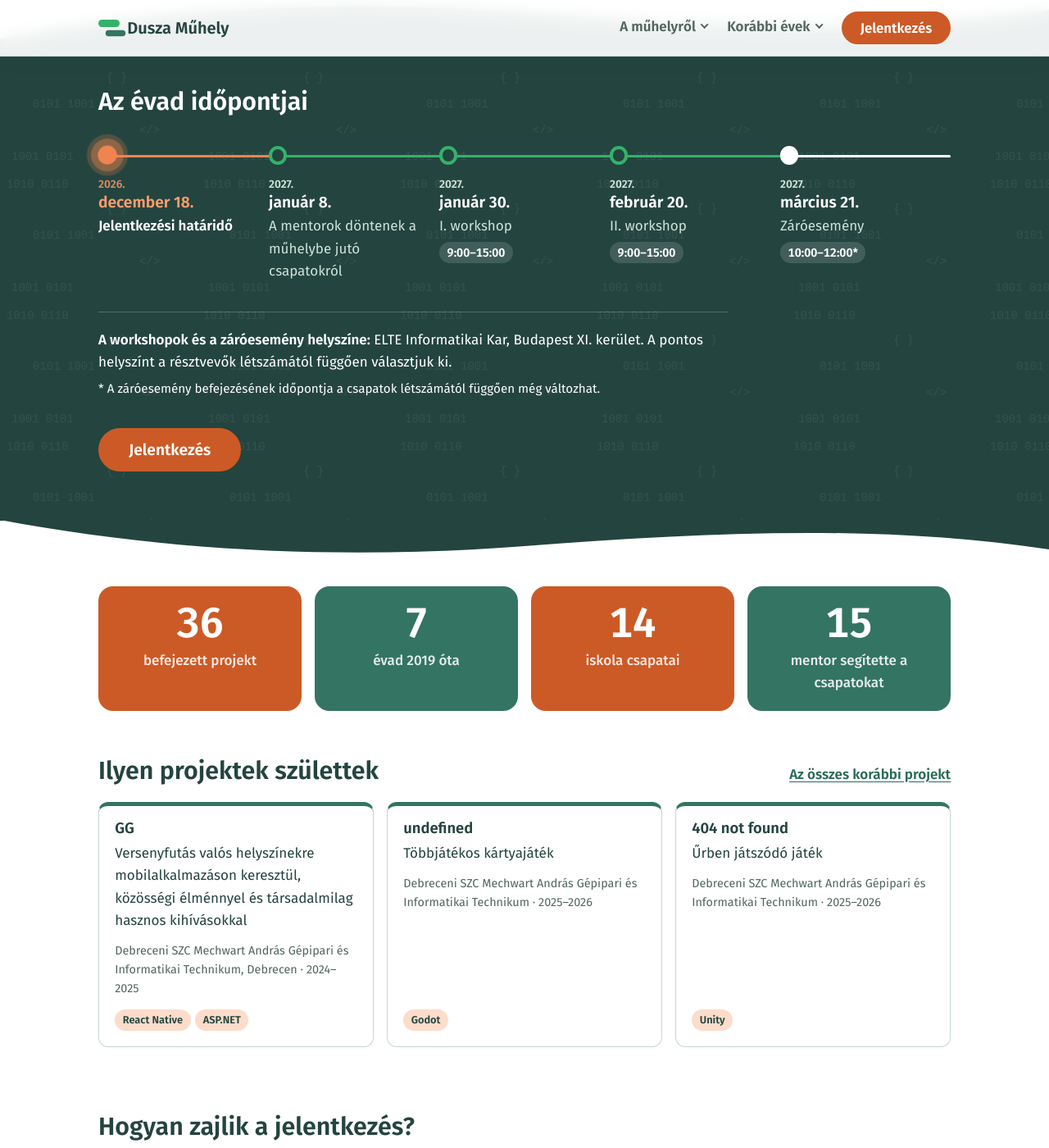
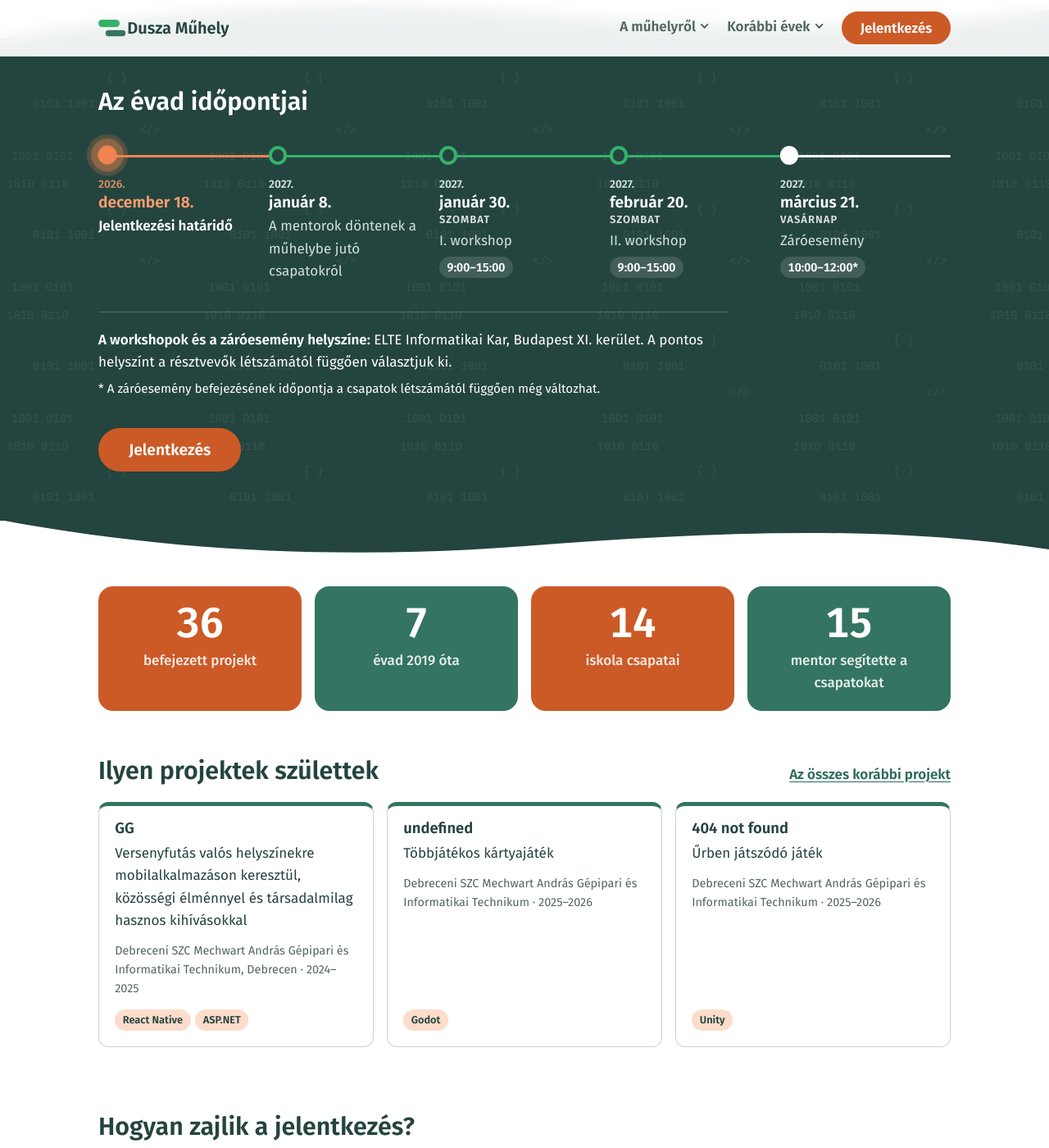
Before and after one commit to duszamuhely/duszamuhely.github.io, a Jekyll site: the page built from index.md, in a window 1280 px wide and 1400 px high, scrolled down 693 px. Shown: the whole window at 82% size. Built offline with Jekyll 4.4.1, drawn with Linux system fonts in a browser that asks for light colours.

Commit message:
szombat, vasarnap

```diff
--- a/assets/css/style.scss
+++ b/assets/css/style.scss
@@ -1414,3 +1414,19 @@ html { scroll-padding-top: calc(var(--header-h) + 0.75rem); }
 /* --- Címsorok alatti csík teli narancs a zöld helyett a dokumentumokban --- */
 .doc-content h2::before { background: var(--apply); }
 .season .timeline .is-deadline::before { background: var(--orange); border-color: var(--orange); }
+
+/* a nap neve közvetlenül a dátum mellett az idővonalon */
+.timeline time .t-weekday {
+  display: block;
+  margin-top: 0.15rem;
+  font-size: 0.68em;
+  font-weight: 600;
+  text-transform: uppercase;
+  letter-spacing: 0.08em;
+  color: inherit;
+  opacity: 0.85;
+}
+@media (max-width: 1000px) {
+  /* függőleges idővonalon elfér a dátum mellett */
+  .timeline time .t-weekday { display: inline; margin-left: 0.4rem; }
+}
--- a/index.md
+++ b/index.md
@@ -26,9 +26,9 @@ title: Kezdőlap
     <ol class="timeline">
       <li class="is-deadline"><time datetime="2026-12-18"><small>2026.</small> december 18.</time><span>Jelentkezési határidő</span></li>
       <li><time datetime="2027-01-08"><small>2027.</small> január 8.</time><span>A mentorok döntenek a műhelybe jutó csapatokról</span></li>
-      <li><time datetime="2027-01-30T09:00"><small>2027.</small> január 30.</time><span>I. workshop</span><span class="t-time">9:00–15:00</span></li>
-      <li><time datetime="2027-02-20T09:00"><small>2027.</small> február 20.</time><span>II. workshop</span><span class="t-time">9:00–15:00</span></li>
-      <li class="is-final"><time datetime="2027-03-21T10:00"><small>2027.</small> március 21.</time><span>Záróesemény</span><span class="t-time">10:00–12:00*</span></li>
+      <li><time datetime="2027-01-30T09:00"><small>2027.</small> január 30. <span class="t-weekday">szombat</span></time><span>I. workshop</span><span class="t-time">9:00–15:00</span></li>
+      <li><time datetime="2027-02-20T09:00"><small>2027.</small> február 20. <span class="t-weekday">szombat</span></time><span>II. workshop</span><span class="t-time">9:00–15:00</span></li>
+      <li class="is-final"><time datetime="2027-03-21T10:00"><small>2027.</small> március 21. <span class="t-weekday">vasárnap</span></time><span>Záróesemény</span><span class="t-time">10:00–12:00*</span></li>
     </ol>
     <div class="venue">
       <p><strong>A workshopok és a záróesemény helyszíne:</strong> ELTE Informatikai Kar, Budapest XI. kerület. A pontos helyszínt a résztvevők létszámától függően választjuk ki.</p>
```
